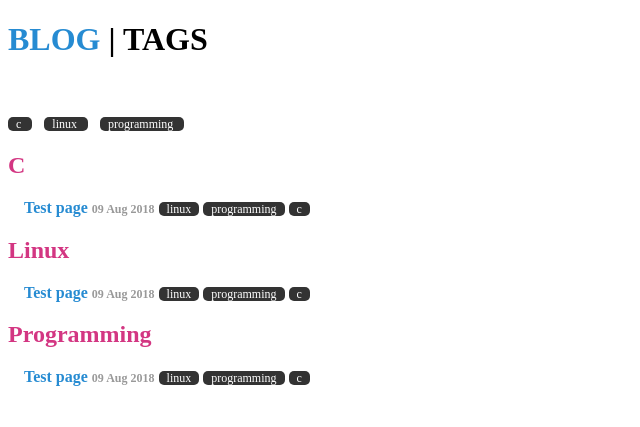
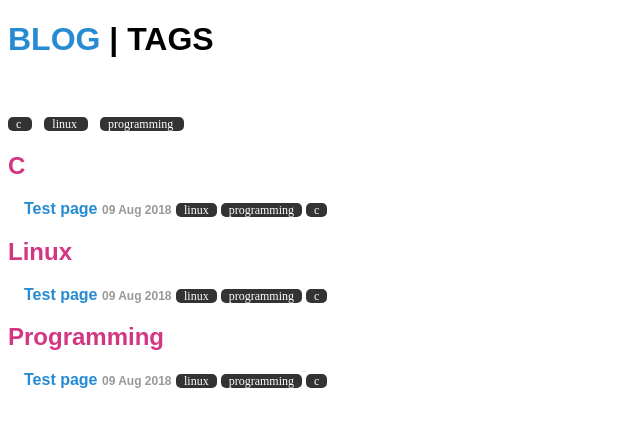
Before and after one commit to execas/execas.github.io, a Jekyll site: the page built from tags.html, in a window 1280 px wide. Shown: the top 427 px of the page, without its empty margins (0-640 px from the left). Built offline with Jekyll 4.4.1, drawn with Linux system fonts in a browser that asks for light colours.

Commit message:
Update execas.css

```diff
--- a/css/execas.css
+++ b/css/execas.css
@@ -6,6 +6,10 @@
     color: #fff;
     }
 
+h1,h2,h3,h4,h5,h6 {
+  font-family: 'PT Sans Narrow', sans-serif;
+  font-weight: 700;
+}
 
 
 .category-list {
```
